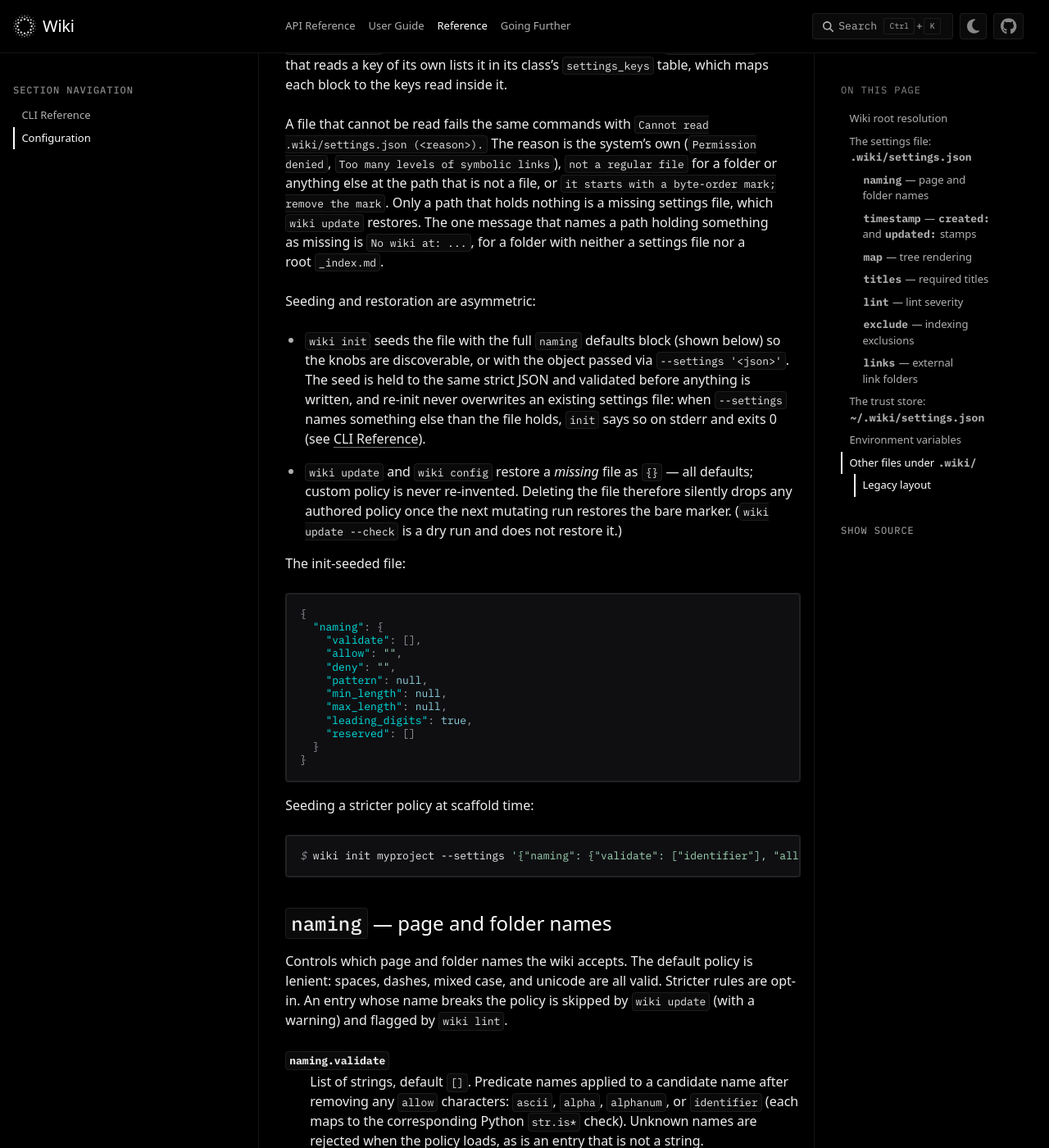
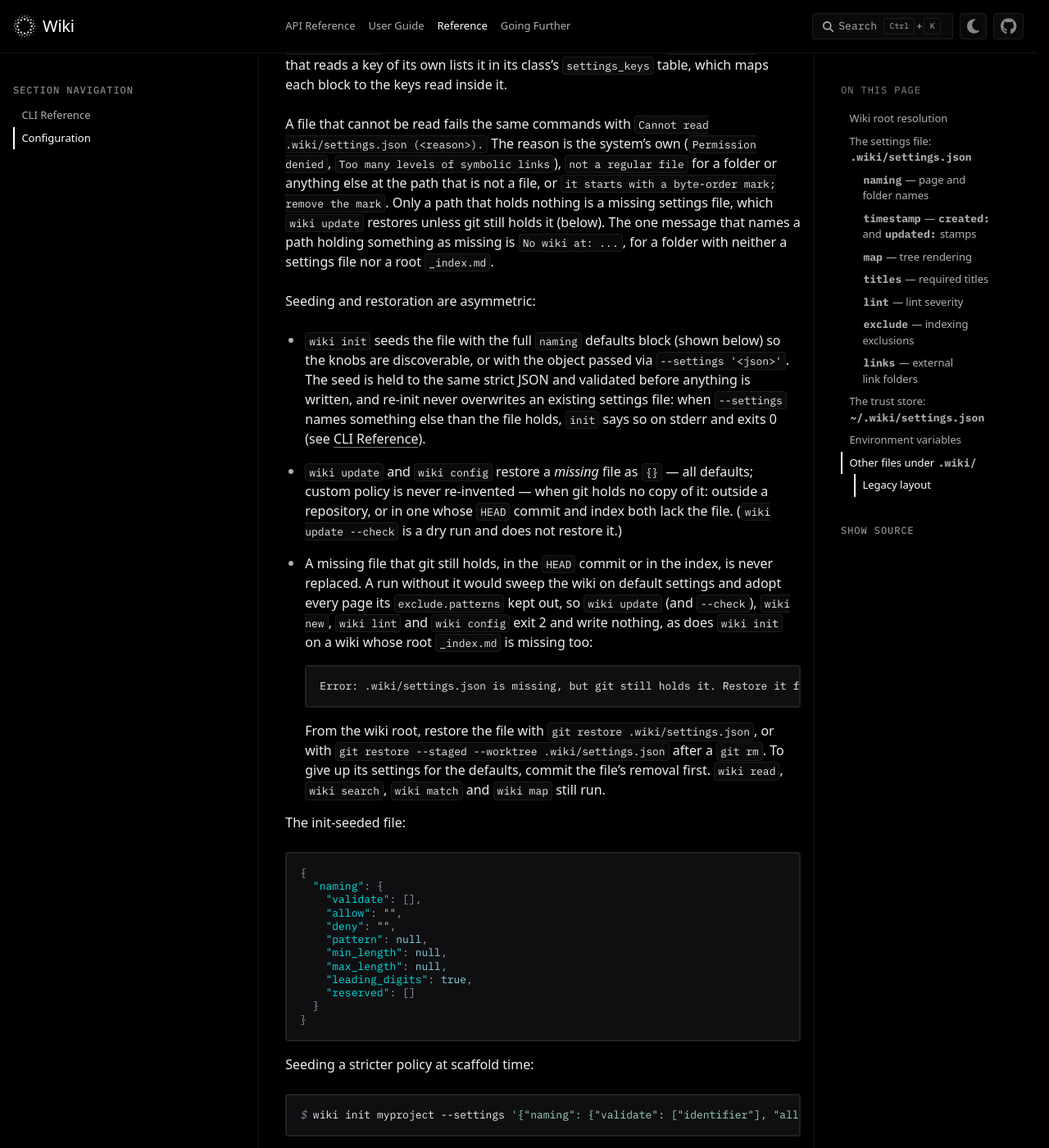
Before and after one commit to plasma-ai/wiki, a Sphinx documentation site: the page built from docs/configuration.rst, in a window 1280 px wide and 1400 px high, scrolled down 3298 px. Shown: the whole window at 82% size. Built offline with Sphinx 7.4.7 and the PyData theme 0.15.4, drawn with Linux system fonts in a browser that asks for light colours; some web fonts are replaced; pages that are not in the unit, such as notebooks, are missing from menus; cross-references to code outside the pages are shown as plain code; some of the changed text lies outside the part shown.

Commit message:
refuse a lost settings file that git still holds
A writing `wiki update` recreated a missing `.wiki/settings.json` as
`{}` and swept the wiki in the same run, on default settings. With
`exclude.patterns: ["secret"]` in the lost file, that one run adopted
every page under `secret/`, and `update --check` passed beforehand.

When the file is missing from the working tree while HEAD or the index
holds it, `update` (and `--check`), `new`, `lint`, `config` and an
`init` that would scaffold now stop with exit code 2 before any walk or
write:

    .wiki/settings.json is missing, but git still holds it. Restore it
    from git and rerun: the file is recreated with default settings
    only when git does not hold it.

The guard sits beside the legacy-layout guard, so `read`, `search`,
`match` and `map` still run. A missing file git does not hold is
restored as before: outside a repository, never committed, or with its
removal committed.

One `git status` read answers for HEAD and the index, and only once the
file is known to be missing, so a wiki with its file pays nothing. The
answer is cached on the engine: `new` reaches the guard three times in
one run. A root that is missing too is asked about from its nearest
existing folder, with a literal pathspec, so `init` over a deleted wiki
refuses as well and a folder name never matches a sibling as a glob.

The resolver's line for a missing settings file now says to restore the
file from git, or to run `wiki update` to recreate it with default
settings.

Co-Authored-By: Claude Fable 5.2 <noreply@anthropic.com>

```diff
--- a/docs/configuration.rst
+++ b/docs/configuration.rst
@@ -36,8 +36,7 @@ order:
    ``--path .`` does. One exception: a raw current directory that itself
    holds an indexed directory below it is a project directory, not a folder
    of the outer tree, and the climb declines. The result is an *undeclared*
-   wiki, tolerated with a stderr notice that ``wiki update`` will restore
-   the marker.
+   wiki, tolerated with a stderr notice that the settings file is missing.
 3. ``{cwd}/wiki/``, when that directory is declared or at least indexed.
 4. Otherwise the command fails: ``Could not locate .wiki/settings.json,
    _index.md, or wiki/_index.md from the current directory.``
@@ -144,9 +143,10 @@ A file that cannot be read fails the same commands with
 (``Permission denied``, ``Too many levels of symbolic links``), ``not a regular
 file`` for a folder or anything else at the path that is not a file, or ``it
 starts with a byte-order mark; remove the mark``. Only a path that holds
-nothing is a missing settings file, which ``wiki update`` restores. The one
-message that names a path holding something as missing is ``No wiki at: ...``,
-for a folder with neither a settings file nor a root ``_index.md``.
+nothing is a missing settings file, which ``wiki update`` restores unless git
+still holds it (below). The one message that names a path holding something as
+missing is ``No wiki at: ...``, for a folder with neither a settings file nor a
+root ``_index.md``.
 
 Seeding and restoration are asymmetric:
 
@@ -157,10 +157,26 @@ Seeding and restoration are asymmetric:
   existing settings file: when ``--settings`` names something else than the
   file holds, ``init`` says so on stderr and exits 0 (see :doc:`/cli/index`).
 - ``wiki update`` and ``wiki config`` restore a *missing* file as ``{}`` —
-  all defaults; custom policy is never re-invented. Deleting the file
-  therefore silently drops any authored policy once the next mutating run
-  restores the bare marker. (``wiki update --check`` is a dry run and does
-  not restore it.)
+  all defaults; custom policy is never re-invented — when git holds no copy
+  of it: outside a repository, or in one whose ``HEAD`` commit and index both
+  lack the file. (``wiki update --check`` is a dry run and does not restore
+  it.)
+- A missing file that git still holds, in the ``HEAD`` commit or in the
+  index, is never replaced. A run without it would sweep the wiki on default
+  settings and adopt every page its ``exclude.patterns`` kept out, so
+  ``wiki update`` (and ``--check``), ``wiki new``, ``wiki lint`` and
+  ``wiki config`` exit 2 and write nothing, as does ``wiki init`` on a wiki
+  whose root ``_index.md`` is missing too:
+
+  .. code-block:: text
+
+     Error: .wiki/settings.json is missing, but git still holds it. Restore it from git and rerun: the file is recreated with default settings only when git does not hold it.
+
+  From the wiki root, restore the file with
+  ``git restore .wiki/settings.json``, or with
+  ``git restore --staged --worktree .wiki/settings.json`` after a ``git rm``.
+  To give up its settings for the defaults, commit the file's removal first.
+  ``wiki read``, ``wiki search``, ``wiki match`` and ``wiki map`` still run.
 
 The init-seeded file:
 
--- a/docs/guide/obsidian.rst
+++ b/docs/guide/obsidian.rst
@@ -40,7 +40,9 @@ The ``wiki config`` command
    staged file, staged side winning — see the merge rules below).
 4. **Restores the settings marker.** A missing ``.wiki/settings.json`` is
    restored as ``{}`` (all defaults) with a notice on stderr — the file
-   declares the wiki root; see :doc:`/configuration`.
+   declares the wiki root. When git still holds the missing file, the
+   command exits 2 instead and says to restore it from git; see
+   :doc:`/configuration`.
 5. **Wires the git merge driver.** The ``merge.wiki`` driver is registered in
    the enclosing repository's local git config, the ``**/_index.md`` glob is
    written to the repository root's ``.gitattributes``, and ``*.md`` to a
```
Also changed, not shown: CHANGELOG.md (+13 -0 lines), README.md (+17 -16 lines), docs/cli/index.rst (+9 -5 lines), docs/guide/generation.rst (+14 -5 lines), docs/guide/structure.rst (+9 -8 lines), wiki/skills/wiki/SKILL.md (+11 -7 lines), 4 other files.
